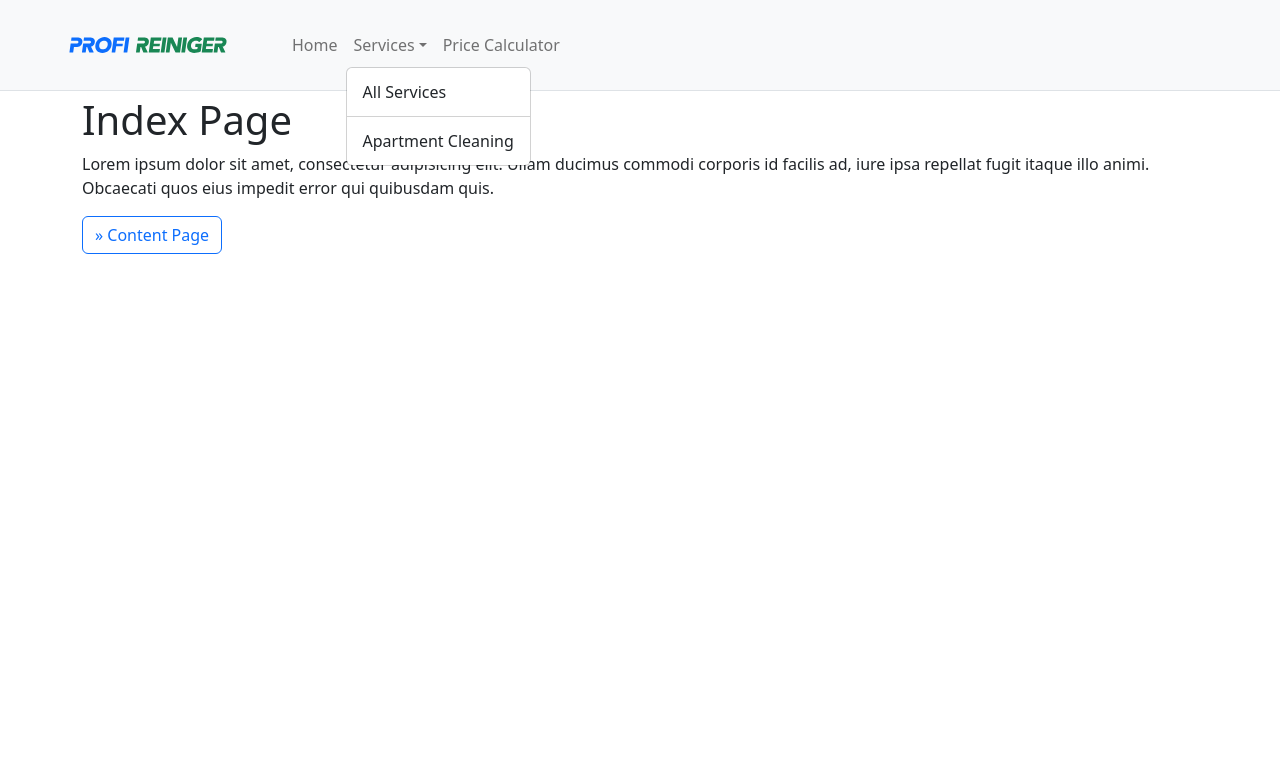
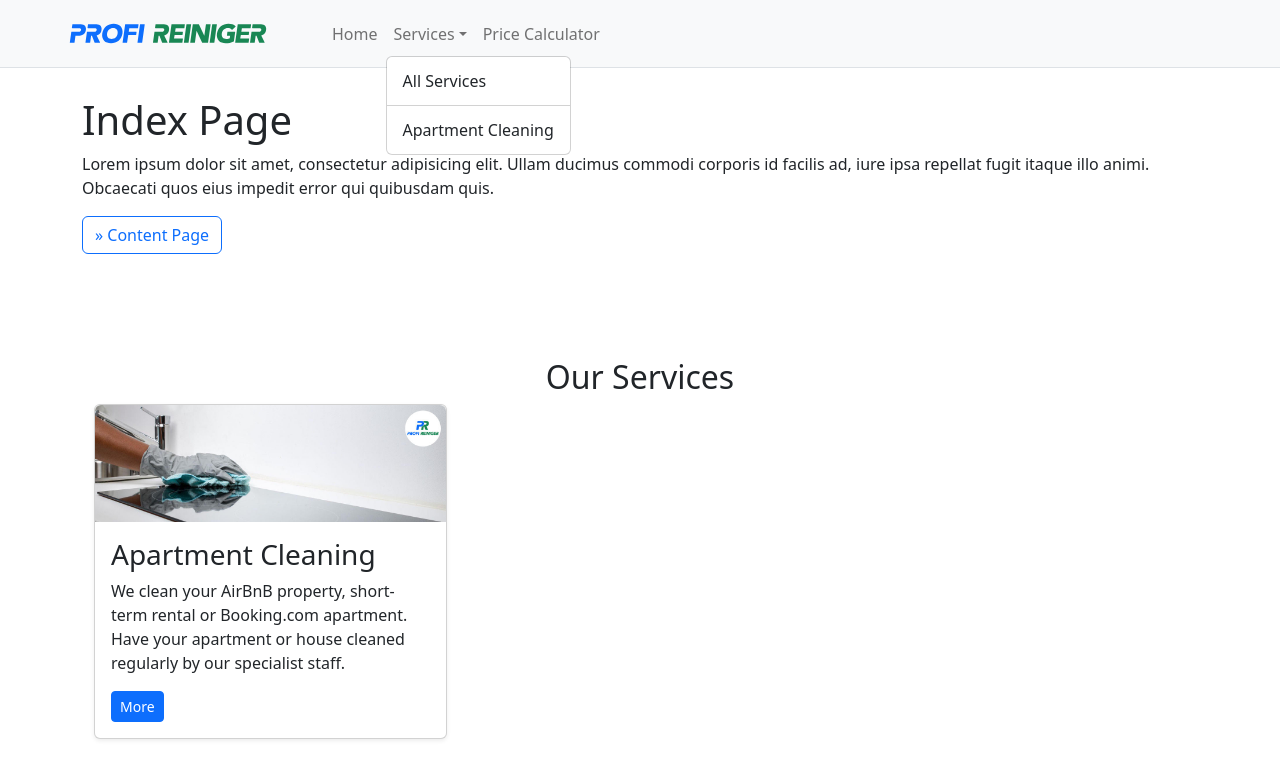
Before and after one commit to mbalabanov/cleaning-static-site, a Next.js app: page / in a window 1280 px wide. Both pictures are taken after a click on the button "Services". Shown: the top 778 px of the page. Built offline with nearby package versions, Linux system fonts and the light colour scheme.

Commit message:
Fixes issues with images

```diff
--- a/pages/components/MenuBar.js
+++ /dev/null
@@ -1,38 +0,0 @@
-import Image from 'next/image'
-import Link from 'next/link'
-
-export default function MenuBar() {
-    return (
-        <nav className="navbar fixed-top navbar-expand-lg bg-light border-bottom">
-            <div className="container-fluid">
-                <a className="navbar-brand p-2 mx-5" href="index.html"><Image src="/logos/profireiniger-text-logo.svg"
-                    alt="Profireiniger" height="50px" width="160px" className="my-1"/></a>
-                <button className="navbar-toggler" type="button" data-bs-toggle="collapse" data-bs-target="#navbarSupportedContent"
-                    aria-controls="navbarSupportedContent" aria-expanded="false" aria-label="Toggle navigation">
-                    <span className="navbar-toggler-icon"></span>
-                </button>
-                <div className="collapse navbar-collapse" id="navbarSupportedContent">
-                    <ul className="navbar-nav me-auto mb-2 mb-lg-0">
-                        <li className="nav-item">
-                            <Link href="/"><a className="nav-link">Home</a></Link>
-                        </li>
-                        <li className="nav-item dropdown">
-                            <a className="nav-link dropdown-toggle" id="navbarDropdown" role="button" data-bs-toggle="dropdown"
-                                aria-expanded="false">Services</a>
-                            <ul className="dropdown-menu" aria-labelledby="navbarDropdown">
-                                <li><Link href="/"><a className="dropdown-item" aria-current="page">All Services</a></Link></li>
-                                <li>
-                                    <hr className="dropdown-divider" />
-                                </li>
-                                <li><Link href="/content"><a className="dropdown-item">Apartment Cleaning</a></Link></li>
-                            </ul>
-                        </li>
-                        <li className="nav-item">
-                            <Link href="/"><a className="nav-link">Price Calculator</a></Link>
-                        </li>
-                    </ul>
-                </div>
-            </div>
-        </nav>
-    )
-}
--- /dev/null
+++ b/pages/components/MenuBar.jsx
@@ -0,0 +1,71 @@
+import Link from "next/link";
+
+export default function MenuBar() {
+  return (
+    <nav className="navbar fixed-top navbar-expand-lg bg-light border-bottom">
+      <div className="container-fluid">
+        <a className="navbar-brand p-2 mx-5" href="index.html">
+          <img
+            src="/logos/profireiniger-text-logo.svg"
+            alt="Profireiniger"
+            className="img-fluid my-1"
+            width="200px"
+          />
+        </a>
+        <button
+          className="navbar-toggler"
+          type="button"
+          data-bs-toggle="collapse"
+          data-bs-target="#navbarSupportedContent"
+          aria-controls="navbarSupportedContent"
+          aria-expanded="false"
+          aria-label="Toggle navigation"
+        >
+          <span className="navbar-toggler-icon"></span>
+        </button>
+        <div className="collapse navbar-collapse" id="navbarSupportedContent">
+          <ul className="navbar-nav me-auto mb-2 mb-lg-0">
+            <li className="nav-item">
+              <Link href="/">
+                <a className="nav-link">Home</a>
+              </Link>
+            </li>
+            <li className="nav-item dropdown">
+              <a
+                className="nav-link dropdown-toggle"
+                id="navbarDropdown"
+                role="button"
+                data-bs-toggle="dropdown"
+                aria-expanded="false"
+              >
+                Services
+              </a>
+              <ul className="dropdown-menu" aria-labelledby="navbarDropdown">
+                <li>
+                  <Link href="/">
+                    <a className="dropdown-item" aria-current="page">
+                      All Services
+                    </a>
+                  </Link>
+                </li>
+                <li>
+                  <hr className="dropdown-divider" />
+                </li>
+                <li>
+                  <Link href="/content">
+                    <a className="dropdown-item">Apartment Cleaning</a>
+                  </Link>
+                </li>
+              </ul>
+            </li>
+            <li className="nav-item">
+              <Link href="/">
+                <a className="nav-link">Price Calculator</a>
+              </Link>
+            </li>
+          </ul>
+        </div>
+      </div>
+    </nav>
+  );
+}
--- /dev/null
+++ b/pages/components/ServicesOverview.jsx
@@ -0,0 +1,42 @@
+export default function ServicesOverview() {
+  return (
+    <div className="album py-2" id="services">
+      <div className="container">
+        <div className="row mt-5">
+          <div className="col-12 text-center mt-5">
+            <h2>Our Services</h2>
+          </div>
+        </div>
+
+        <div className="row row-cols-1 row-cols-sm-2 row-cols-lg-3 g-3">
+          <div className="col">
+            <div className="card shadow-sm">
+              <a href="grundreinigung.html">
+                <img
+                  src="/photos/cleaning-counter.jpg"
+                  alt="Grundreinigung"
+                  className="img-fluid rounded-top"
+                />
+              </a>
+              <div className="card-body">
+                <h3 className="cart-text">Apartment Cleaning</h3>
+                <p className="card-text">
+                  We clean your AirBnB property, short-term rental or
+                  Booking.com apartment. Have your apartment or house cleaned
+                  regularly by our specialist staff.
+                </p>
+                <div className="d-flex justify-content-between align-items-center">
+                  <div className="btn-group">
+                    <a className="btn btn-sm btn-primary" href="/content">
+                      More
+                    </a>
+                  </div>
+                </div>
+              </div>
+            </div>
+          </div>
+        </div>
+      </div>
+    </div>
+  );
+}
--- a/pages/content.js
+++ b/pages/content.js
@@ -3,9 +3,9 @@ import MenuBar from './components/MenuBar'
 
 function Content() {
     return (
-        <main className="container">
+        <main className="container my-5 py-5">
             <MenuBar/>
-            <div className="row my-5 py-5">
+            <div className="row">
                 <div className="col-6">
                     <h1>Content Page</h1>
                     <Link href="/">
--- a/pages/index.js
+++ b/pages/index.js
@@ -1,6 +1,7 @@
 import Image from 'next/image'
 import Link from 'next/link'
 import MenuBar from './components/MenuBar'
+import ServicesOverview from './components/ServicesOverview'
 
 export default function Home() {
   return (
@@ -11,8 +12,9 @@ export default function Home() {
         Lorem ipsum dolor sit amet, consectetur adipisicing elit. Ullam ducimus commodi corporis id facilis ad, iure ipsa repellat fugit itaque illo animi. Obcaecati quos eius impedit error qui quibusdam quis.
       </p>
       <Link href="/content">
-      <a className="btn btn-outline-primary">&raquo; Content Page</a>
+        <a className="btn btn-outline-primary">&raquo; Content Page</a>
       </Link>
+      <ServicesOverview />
     </div>
   )
 }
```
